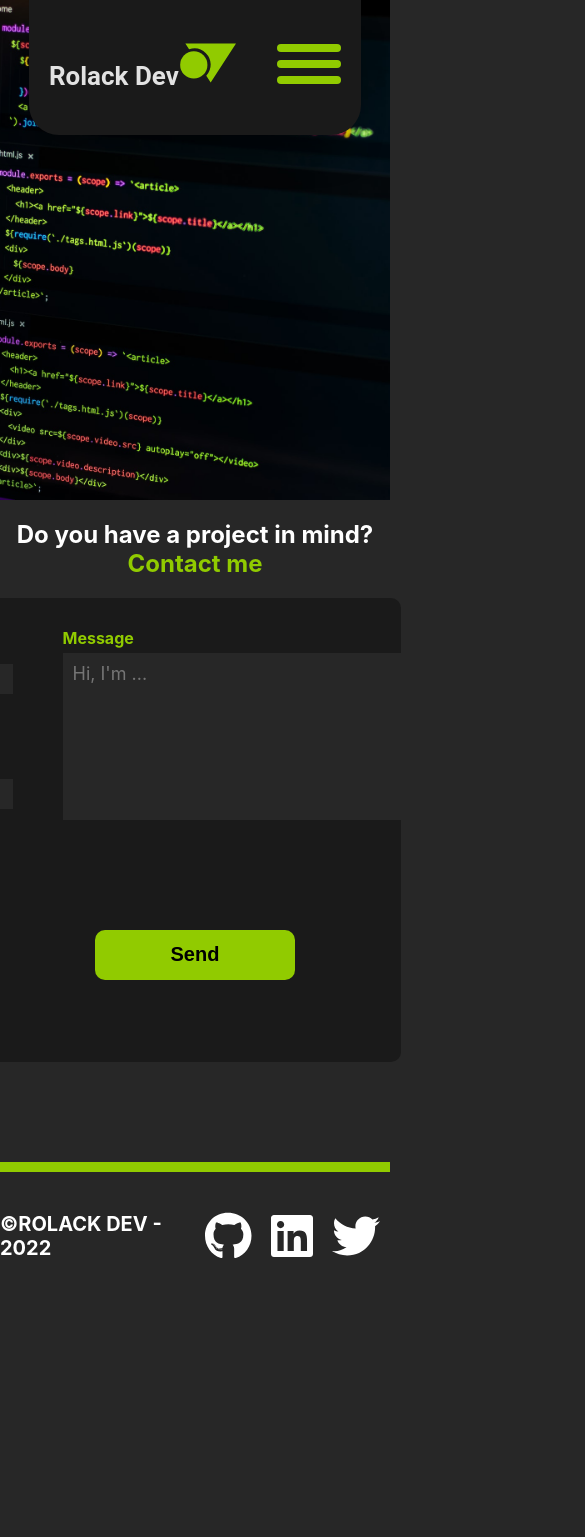
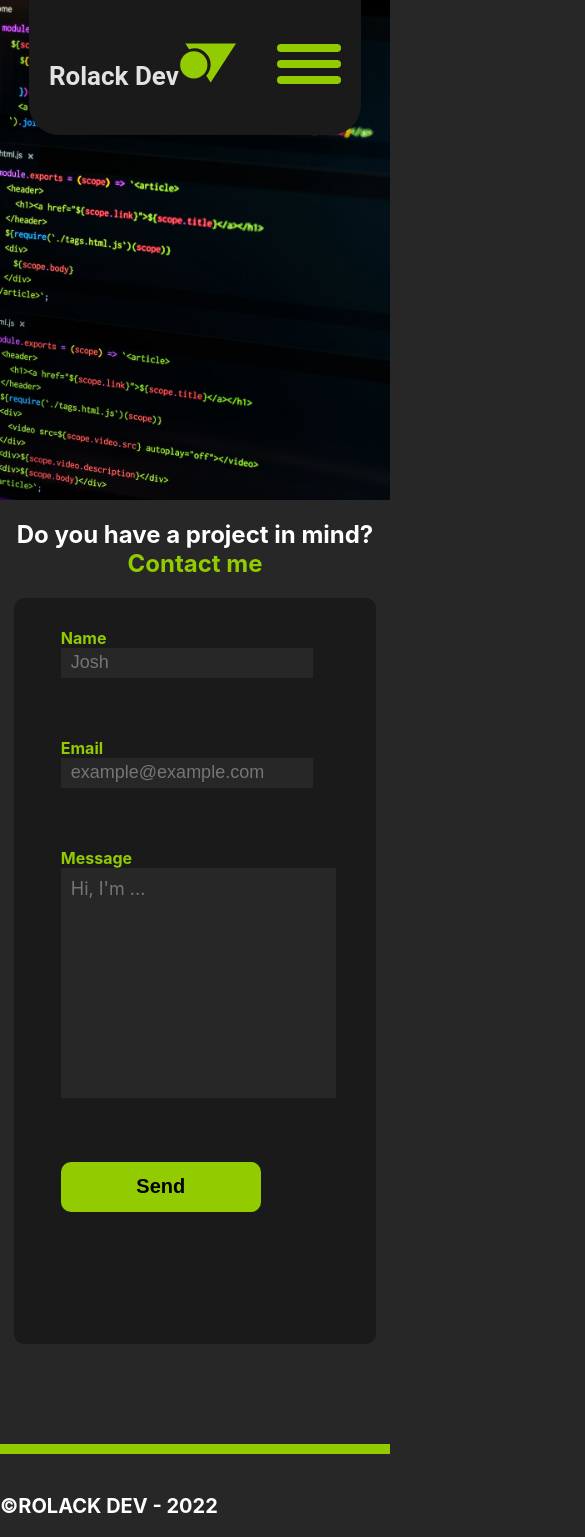
Before and after one commit to vcrolack/rolack-dev, a React (Create React App) app: page /contact in a window 390 px wide. Shown: the top 1537 px of the page, 585 px wide, since content can reach past the window. Before the commit the page ends 1280 px from the top, so only its background shows below. Built offline with nearby package versions, Linux system fonts and the light colour scheme.

Commit message:
mobile views added

```diff
--- a/src/components/Contact.js
+++ b/src/components/Contact.js
@@ -6,15 +6,17 @@ import { Banner } from "./layout/Banner";
 import { Input } from "./layout/Input";
 import { Textarea } from "./layout/Textarea";
 import { Loader } from "./layout/Loader";
+import { Message } from "./layout/Message";
+
+import { useScreenSize } from "../hooks/useScreenSize";
 
 import banner from "../assets/img/banner/banner-home.jpg";
-import { Message } from "./layout/Message";
 
 const initialForm = {
-  to_name: '',
-  to_email: '',
-  message: ''
-}
+  to_name: "",
+  to_email: "",
+  message: "",
+};
 
 const validationsForm = (form) => {
   let errors = {};
@@ -23,25 +25,25 @@ const validationsForm = (form) => {
   const regexMessage = /^.{1,255}$/;
 
   if (!form.to_name.trim()) {
-    errors.to_name = 'Name is required'
+    errors.to_name = "Name is required";
   } else if (!regexName.test(form.to_name.trim())) {
-    errors.to_name = 'Name only accpets letters and blanks';
+    errors.to_name = "Name only accpets letters and blanks";
   }
 
   if (!form.to_email.trim()) {
-    errors.to_email = 'Email is required'
+    errors.to_email = "Email is required";
   } else if (!regexEmail.test(form.to_email.trim())) {
-    errors.to_email = 'Write a valid email'
+    errors.to_email = "Write a valid email";
   }
 
   if (!form.message.trim()) {
-    errors.message = 'Message is required'
+    errors.message = "Message is required";
   } else if (!regexMessage.test(form.message.trim())) {
-    errors.message = 'The message can not have more of 255 characters'
+    errors.message = "The message can not have more of 255 characters";
   }
 
   return errors;
-}
+};
 
 export const Contact = () => {
   const {
@@ -52,9 +54,10 @@ export const Contact = () => {
     handleChange,
     handleBlur,
     handleSubmit,
-  } = useForm(initialForm, validationsForm)
+  } = useForm(initialForm, validationsForm);
 
   const sendForm = useRef();
+  const { width } = useScreenSize();
 
   return (
     <div className="container">
@@ -67,7 +70,12 @@ export const Contact = () => {
         </div>
         <div className="container-contact">
           <div className="card-contact">
-            <form ref={sendForm} onSubmit={(e) => handleSubmit(e, sendForm)} name="contact-form" action="">
+            <form
+              ref={sendForm}
+              onSubmit={(e) => handleSubmit(e, sendForm)}
+              name="contact-form"
+              action=""
+            >
               <div className="inputs">
                 <div className="container-info-contact">
                   <Input
@@ -81,7 +89,9 @@ export const Contact = () => {
                     isRequired={true}
                   />
                   <div className="error-container">
-                    {errors.to_name && <p className="error">{errors.to_name}</p>}
+                    {errors.to_name && (
+                      <p className="error">{errors.to_name}</p>
+                    )}
                   </div>
                   <Input
                     placeholder="example@example.com"
@@ -94,10 +104,13 @@ export const Contact = () => {
                     isRequired={true}
                   />
                   <div className="error-container">
-                    {errors.to_email && <p className="error">{errors.to_email}</p>}
+                    {errors.to_email && (
+                      <p className="error">{errors.to_email}</p>
+                    )}
                   </div>
                 </div>
                 <div className="container-message">
+                  {width > 767 && (
                     <Textarea
                       placeholder="Hi, I'm ..."
                       onChange={handleChange}
@@ -110,20 +123,42 @@ export const Contact = () => {
                       value={form.message}
                       isRequired={true}
                     />
+                  )}
+                  {width < 767 && (
+                    <Textarea
+                      placeholder="Hi, I'm ..."
+                      onChange={handleChange}
+                      onBlur={handleBlur}
+                      type="text"
+                      labelText="Message"
+                      rows="10"
+                      cols="20"
+                      name="message"
+                      value={form.message}
+                      isRequired={true}
+                    />
+                  )}
                   <div className="error-container">
-                    {errors.message && <p className="error">{errors.message}</p>}
+                    {errors.message && (
+                      <p className="error">{errors.message}</p>
+                    )}
                   </div>
                 </div>
               </div>
               <div className="submit-container">
-                <button className='btn' type="submit">
+                <button className="btn" type="submit">
                   Send
                 </button>
               </div>
             </form>
             <div className="loader-container">
               {loading && <Loader />}
-              {response && <Message msg={'Message sent successfully'} fontColor={"#91CB00"}/>}
+              {response && (
+                <Message
+                  msg={"Message sent successfully"}
+                  fontColor={"#91CB00"}
+                />
+              )}
             </div>
           </div>
         </div>
--- a/src/components/layout/HeaderNav.js
+++ b/src/components/layout/HeaderNav.js
@@ -8,9 +8,8 @@ export const HeaderNav = () => {
   const [burgerClass, setBurgerClass] = useState("burger-bar unclicked");
   const [menuClass, setMenuClass] = useState("menu hidden");
   const [isMenuClicked, setIsMenuClicked] = useState(false);
-  const [isMobile, setIsMobile] = useState(false);
 
-  const { width, height } = useScreenSize();
+  const { width } = useScreenSize();
 
   console.log(width);
 
@@ -24,12 +23,6 @@ export const HeaderNav = () => {
     }
 
     setIsMenuClicked(!isMenuClicked);
-  };
-
-  const sizeHandle = () => {
-    if (width < 767) {
-      setIsMobile(true);
-    }
   };
 
   return (
--- a/src/index.css
+++ b/src/index.css
@@ -370,6 +370,8 @@ textarea {
 
 }
 
+
+
 .container-img-project {
   width: 100%;
   height: 50%;
@@ -415,6 +417,10 @@ textarea {
   width: 100%;
   display: flex;
   justify-content: center;
+}
+
+.btn-container a {
+  margin-bottom: 30px;
 }
 
 /* SERVICES */
@@ -729,4 +735,69 @@ form {
   .container-stack-img {
     width: 100%;
   }
+
+  .project-card {
+    width: 100%;
+    height: 700px;
+  }
+
+  .service-container {
+    flex-direction: column;
+  }
+
+  .container-left-block {
+    width: 100%;
+    padding: 0;
+  }
+
+  .container-right-block {
+    width: 100%;
+    padding: 1px;
+  }
+
+  .container-right-block p {
+    margin: 0;
+  }
+
+  .description-service {
+    padding: 15px;
+  }
+
+  .card-contact {
+    padding-right: 50;
+    padding-left: 0;
+  }
+
+  .container-input, .inputs {
+    display: block;
+  }
+
+  .container-contact {
+    flex-direction: column;
+    align-items: center;
+  }
+
+  .inputs label {
+    margin-right: 10px;
+  }
+
+  input {
+    width: auto;
+  }
+
+  .submit-container {
+    display: block;
+  }
+
+  .error-container {
+    width: 200px;
+  }
+
+  .footer {
+    margin-bottom: 50px;
+  }
+
+  .footer-container {
+    display: block;
+  }
 }
```
Lines whose indentation alone changed are shown as unchanged.
